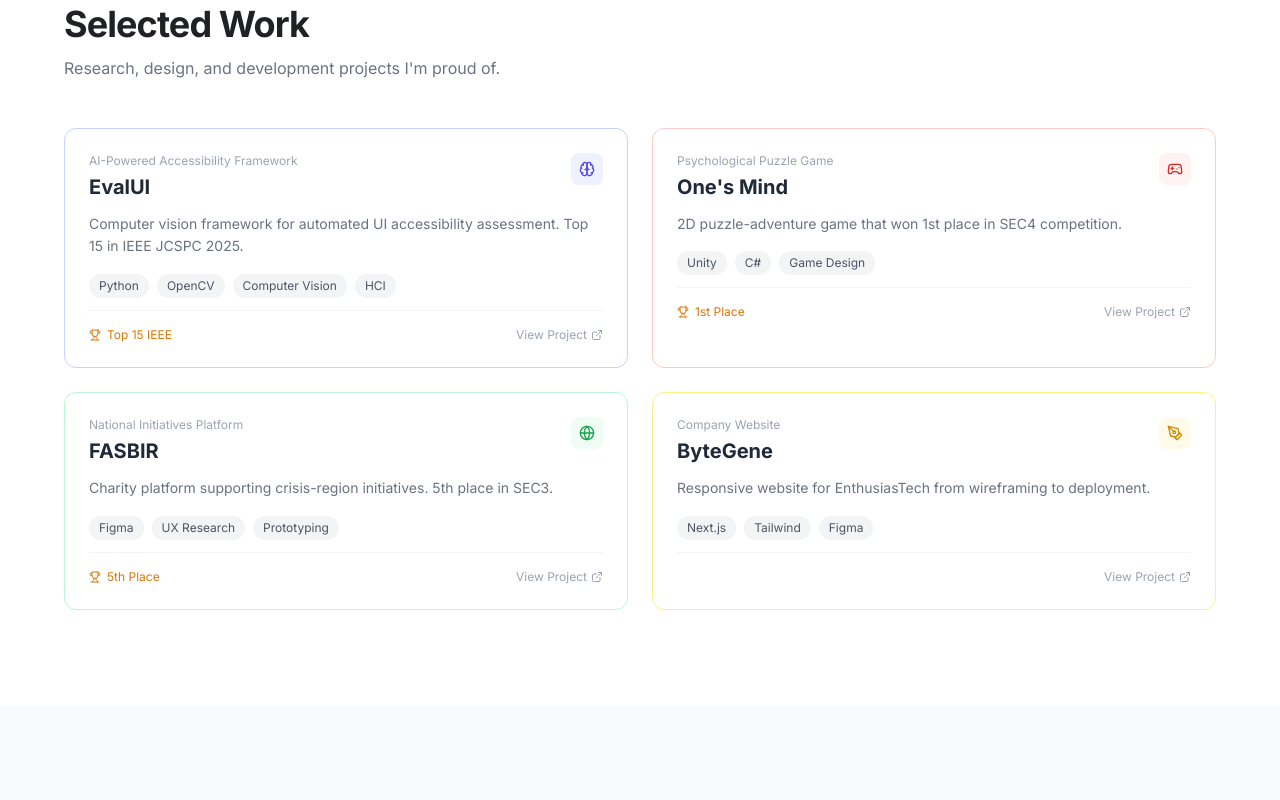
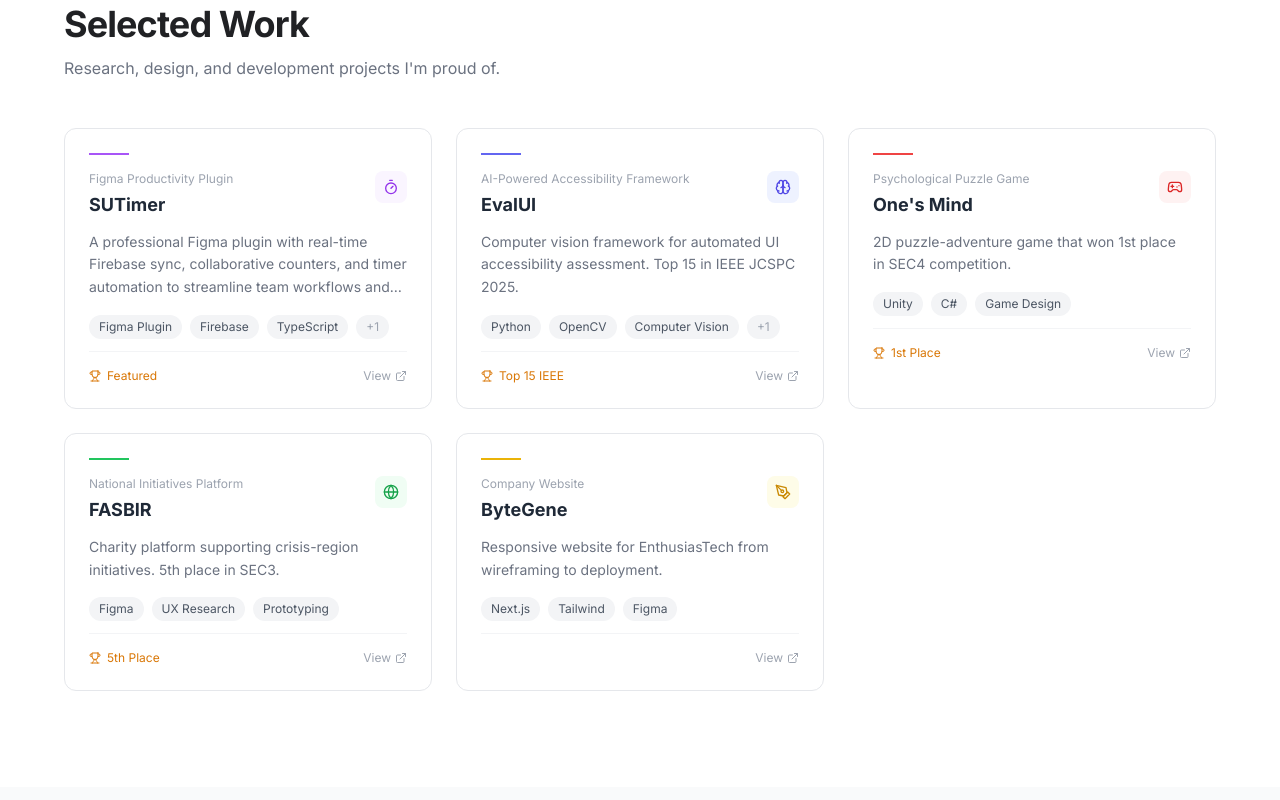
Before and after one commit to omaraburub-byte/spider-portfolio, a Next.js app: page /portfolio in a window 1280 px wide. Shown: the part 1000-1800 px from the top of the page. Built offline with nearby package versions, Linux system fonts and the light colour scheme; a web font is replaced by a local one.

Commit message:
new cards style

```diff
--- a/app/portfolio/page.tsx
+++ b/app/portfolio/page.tsx
@@ -19,13 +19,14 @@
   BookOpen,
   Brain,
   Gamepad2,
-  Star,
   X,
   ExternalLink,
   FileText,
   Menu,
   Eye,
-  Lock
+  Lock,
+  Star,
+  Timer
 } from 'lucide-react'
 
 // ─────────────────────────────────────────────────────────────────────────
@@ -33,6 +34,18 @@
 // ─────────────────────────────────────────────────────────────────────────
 
 const projects = [
+  {
+    id: 'sutimer',
+    title: 'SUTimer',
+    subtitle: 'Figma Productivity Plugin',
+    description: 'A professional Figma plugin with real-time Firebase sync, collaborative counters, and timer automation to streamline team workflows and enhance design productivity. Built for the Software Engineering Club at ASU.',
+    tags: ['Figma Plugin', 'Firebase', 'TypeScript', 'Real-time'],
+    award: 'Featured',
+    icon: Timer,
+    color: 'purple',
+    link: 'https://www.figma.com/community/plugin/1565449206322423301',
+    external: true
+  },
   {
     id: 'evalui',
     title: 'EvalUI',
@@ -131,15 +144,15 @@
 ]
 
 const colorStyles = {
-  indigo: { bg: 'bg-indigo-50', text: 'text-indigo-600', border: 'border-indigo-200', line: 'bg-indigo-500', hover: 'hover:border-indigo-300 hover:bg-indigo-50' },
-  red: { bg: 'bg-red-50', text: 'text-red-600', border: 'border-red-200', line: 'bg-red-500', hover: 'hover:border-red-300 hover:bg-red-50' },
-  green: { bg: 'bg-green-50', text: 'text-green-600', border: 'border-green-200', line: 'bg-green-500', hover: 'hover:border-green-300 hover:bg-green-50' },
-  yellow: { bg: 'bg-yellow-50', text: 'text-yellow-600', border: 'border-yellow-200', line: 'bg-yellow-500', hover: 'hover:border-yellow-300 hover:bg-yellow-50' },
-  blue: { bg: 'bg-blue-50', text: 'text-blue-600', border: 'border-blue-200', line: 'bg-blue-500', hover: 'hover:border-blue-300 hover:bg-blue-50' },
-  emerald: { bg: 'bg-emerald-50', text: 'text-emerald-600', border: 'border-emerald-200', line: 'bg-emerald-500', hover: 'hover:border-emerald-300 hover:bg-emerald-50' },
-  pink: { bg: 'bg-pink-50', text: 'text-pink-600', border: 'border-pink-200', line: 'bg-pink-500', hover: 'hover:border-pink-300 hover:bg-pink-50' },
-  purple: { bg: 'bg-purple-50', text: 'text-purple-600', border: 'border-purple-200', line: 'bg-purple-500', hover: 'hover:border-purple-300 hover:bg-purple-50' },
-  amber: { bg: 'bg-amber-50', text: 'text-amber-600', border: 'border-amber-200', line: 'bg-amber-500', hover: 'hover:border-amber-300 hover:bg-amber-50' }
+  indigo: { bg: 'bg-indigo-50', text: 'text-indigo-600', border: 'border-gray-200', line: 'bg-indigo-500', hover: 'hover:border-gray-300 hover:bg-indigo-50' },
+  red: { bg: 'bg-red-50', text: 'text-red-600', border: 'border-gray-200', line: 'bg-red-500', hover: 'hover:border-gray-300 hover:bg-red-50' },
+  green: { bg: 'bg-green-50', text: 'text-green-600', border: 'border-gray-200', line: 'bg-green-500', hover: 'hover:border-gray-300 hover:bg-green-50' },
+  yellow: { bg: 'bg-yellow-50', text: 'text-yellow-600', border: 'border-gray-200', line: 'bg-yellow-500', hover: 'hover:border-gray-300 hover:bg-yellow-50' },
+  blue: { bg: 'bg-blue-50', text: 'text-blue-600', border: 'border-gray-200', line: 'bg-blue-500', hover: 'hover:border-gray-300 hover:bg-blue-50' },
+  emerald: { bg: 'bg-emerald-50', text: 'text-emerald-600', border: 'border-gray-200', line: 'bg-emerald-500', hover: 'hover:border-gray-300 hover:bg-emerald-50' },
+  pink: { bg: 'bg-pink-50', text: 'text-pink-600', border: 'border-gray-200', line: 'bg-pink-500', hover: 'hover:border-gray-300 hover:bg-pink-50' },
+  purple: { bg: 'bg-purple-50', text: 'text-purple-600', border: 'border-gray-200', line: 'bg-purple-500', hover: 'hover:border-gray-300 hover:bg-purple-50' },
+  amber: { bg: 'bg-amber-50', text: 'text-amber-600', border: 'border-gray-200', line: 'bg-amber-500', hover: 'hover:border-gray-300 hover:bg-amber-50' }
 }
 
 // ─────────────────────────────────────────────────────────────────────────
@@ -282,7 +295,6 @@
           animation: slideDown 0.2s ease-out both;
         }
 
-        /* Blur effect for locked section */
         .blur-bg {
           backdrop-filter: blur(8px);
           -webkit-backdrop-filter: blur(8px);
@@ -292,7 +304,6 @@
       {/* Header */}
       <div className="fixed top-0 left-0 right-0 z-50 flex justify-center px-4 pt-4 pointer-events-none">
         <div className="w-full max-w-4xl pointer-events-auto">
-          {/* Main Header */}
           <nav className="bg-white/80 backdrop-blur-xl border border-gray-200/50 rounded-full shadow-lg shadow-black/5 px-6 py-3 flex items-center justify-between">
             <a href="#" className="text-lg font-semibold tracking-tight">
               <span className="text-indigo-600">O</span>
@@ -302,7 +313,6 @@
               <span className="text-gray-900">Aburub</span>
             </a>
 
-            {/* Desktop Navigation */}
             <div className="hidden md:flex items-center gap-4">
               <a href="#work" className="text-sm text-gray-600 hover:text-indigo-600 transition-colors px-3 py-1.5 rounded-full hover:bg-indigo-50">Work</a>
               <a href="#skills" className="text-sm text-gray-600 hover:text-emerald-600 transition-colors px-3 py-1.5 rounded-full hover:bg-emerald-50">Skills</a>
@@ -317,7 +327,6 @@
               </button>
             </div>
 
-            {/* Mobile Menu Button */}
             <button
               className="md:hidden flex items-center justify-center w-8 h-8 rounded-full hover:bg-gray-100 transition-colors"
               onClick={() => setMobileMenuOpen(!mobileMenuOpen)}
@@ -327,7 +336,6 @@
             </button>
           </nav>
 
-          {/* Mobile Menu Dropdown */}
           <AnimatePresence>
             {mobileMenuOpen && (
               <motion.div
@@ -545,7 +553,7 @@
         </div>
       </div>
 
-      {/* Work Section */}
+      {/* Work Section - 3 cards per row */}
       <section id="work" className="py-24 px-6">
         <div className="max-w-6xl mx-auto">
           <motion.div
@@ -563,7 +571,7 @@
             <p className="text-gray-500 max-w-2xl">Research, design, and development projects I'm proud of.</p>
           </motion.div>
 
-          <div className="grid md:grid-cols-2 gap-6">
+          <div className="grid md:grid-cols-2 lg:grid-cols-3 gap-6">
             {projects.map((project, idx) => {
               const c = colorStyles[project.color as keyof typeof colorStyles]
               const Icon = project.icon
@@ -582,22 +590,27 @@
                   <div className={`absolute top-0 left-0 h-0.5 w-full ${c.line} transform scale-x-0 group-hover:scale-x-100 transition-transform duration-300 origin-left`} />
 
                   <div className="p-6">
+                    <div className={`w-10 h-0.5 ${c.line} mb-4`} />
+
                     <div className="flex items-start justify-between mb-3">
                       <div>
                         <p className="text-xs text-gray-400 mb-1">{project.subtitle}</p>
-                        <h3 className="text-xl font-bold text-gray-800 group-hover:text-indigo-600 transition-colors duration-200">{project.title}</h3>
+                        <h3 className="text-lg font-bold text-gray-800 group-hover:text-indigo-600 transition-colors duration-200">{project.title}</h3>
                       </div>
                       <div className={`w-8 h-8 rounded-lg ${c.bg} flex items-center justify-center ${c.text} group-hover:scale-105 transition-transform duration-200`}>
                         <Icon size={16} />
                       </div>
                     </div>
-                    <p className="text-gray-500 text-sm leading-relaxed mb-4">{project.description}</p>
+                    <p className="text-gray-500 text-sm leading-relaxed mb-4 line-clamp-3">{project.description}</p>
                     <div className="flex flex-wrap gap-2 mb-3">
-                      {project.tags.map(tag => (
+                      {project.tags.slice(0, 3).map(tag => (
                         <span key={tag} className="text-xs px-2.5 py-1 rounded-full bg-gray-100 text-gray-600 group-hover:bg-gray-200 transition-colors duration-200">
                           {tag}
                         </span>
                       ))}
+                      {project.tags.length > 3 && (
+                        <span className="text-xs px-2.5 py-1 rounded-full bg-gray-100 text-gray-400">+{project.tags.length - 3}</span>
+                      )}
                     </div>
 
                     <div className="flex items-center justify-between mt-2 pt-4 border-t border-gray-100">
@@ -610,7 +623,7 @@
                         )}
                       </div>
                       <span className="text-xs text-gray-400 group-hover:text-indigo-600 transition-colors duration-200 flex items-center gap-1">
-                        View Project
+                        View
                         <ExternalLink size={12} />
                       </span>
                     </div>
@@ -733,7 +746,7 @@
         </div>
       </section>
 
-      {/* Role Models Section - LOCKED with Eye icon and "Under Work" */}
+      {/* Role Models Section */}
       <section id="rolemodels" className="py-24 px-6 bg-gray-50">
         <div className="max-w-4xl mx-auto">
           <motion.div
@@ -751,27 +764,16 @@
             <p className="text-gray-500 max-w-2xl mx-auto">The mentors and teachers who shaped how I think, learn, and grow.</p>
           </motion.div>
 
-          {/* Locked Content Overlay */}
           <div className="relative">
-            {/* Blurred background content */}
             <div className="grid md:grid-cols-1 gap-6 max-w-2xl mx-auto opacity-50 blur-sm pointer-events-none select-none">
               {roleModels.map((model, idx) => {
                 const c = colorStyles[model.color as keyof typeof colorStyles]
                 return (
-                  <div
-                    key={model.name}
-                    className={`relative bg-white border ${c.border} rounded-2xl overflow-hidden p-8 shadow-md`}
-                  >
+                  <div key={model.name} className={`relative bg-white border ${c.border} rounded-2xl overflow-hidden p-8 shadow-md`}>
                     <div className={`absolute top-0 left-0 right-0 h-1 ${c.line}`} />
                     <div className="flex flex-col items-center text-center">
                       <div className="w-24 h-24 rounded-full overflow-hidden border-4 border-white shadow-md mb-4">
-                        <Image
-                          src={model.image}
-                          alt={model.name}
-                          width={96}
-                          height={96}
-                          className="object-cover w-full h-full"
-                        />
+                        <Image src={model.image} alt={model.name} width={96} height={96} className="object-cover w-full h-full" />
                       </div>
                       <div className="w-full">
                         <div className="flex items-center justify-center gap-2 flex-wrap">
@@ -795,7 +797,6 @@
               })}
             </div>
 
-            {/* Lock Overlay */}
             <div className="absolute inset-0 flex flex-col items-center justify-center gap-4 bg-white/60 backdrop-blur-sm rounded-2xl">
               <div className="w-20 h-20 rounded-full bg-purple-100 flex items-center justify-center">
                 <Lock size={32} className="text-purple-600" />
@@ -928,30 +929,17 @@
                   <span className="text-sm font-medium text-gray-700">Portal Universe</span>
                 </div>
                 <div className="flex items-center gap-3">
-                  <Link
-                    href="/landing"
-                    target="_blank"
-                    className="flex items-center gap-1.5 text-sm text-indigo-600 hover:text-indigo-700 font-medium px-3 py-1.5 rounded-full hover:bg-indigo-50 transition-colors"
-                  >
+                  <Link href="/landing" target="_blank" className="flex items-center gap-1.5 text-sm text-indigo-600 hover:text-indigo-700 font-medium px-3 py-1.5 rounded-full hover:bg-indigo-50 transition-colors">
                     Open Full Page
                     <ExternalLink size={14} />
                   </Link>
-                  <button
-                    onClick={() => setShowPortalModal(false)}
-                    className="p-2 hover:bg-gray-100 rounded-full transition-colors"
-                  >
+                  <button onClick={() => setShowPortalModal(false)} className="p-2 hover:bg-gray-100 rounded-full transition-colors">
                     <X size={18} />
                   </button>
                 </div>
               </div>
               <div className="flex-1 overflow-hidden">
-                <iframe
-                  src="/landing?embed=true"
-                  className="w-full h-full"
-                  title="Portal"
-                  sandbox="allow-same-origin allow-scripts allow-popups allow-forms allow-modals"
-                  style={{ border: 'none', background: '#0A0A0A' }}
-                />
+                <iframe src="/landing?embed=true" className="w-full h-full" title="Portal" sandbox="allow-same-origin allow-scripts allow-popups allow-forms allow-modals" style={{ border: 'none', background: '#0A0A0A' }} />
               </div>
             </motion.div>
           </>
```
